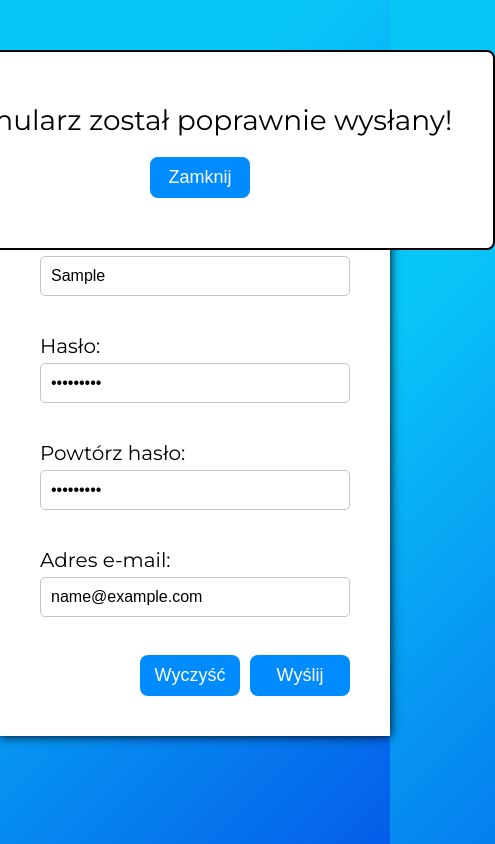
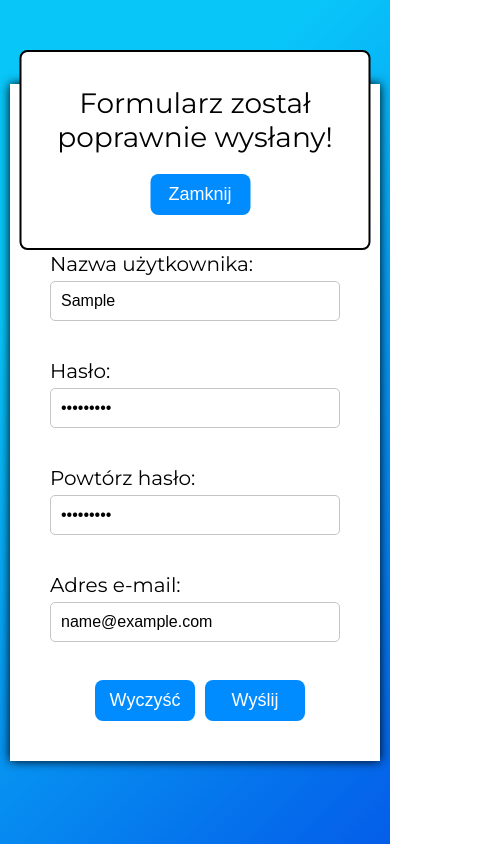
Before and after one commit to MagicianPL/WalidatorRejestracji, a plain HTML site: page index.html in a window 390 px wide. Both pictures are taken after typing "Sample", "Sample123", "Sample123", "name@example.com" into the empty fields and a click on the button "Wyślij". Shown: the whole page, 495 px wide, since content can reach past the window. Drawn offline with Linux system fonts and the light colour scheme.

Commit message:
Add files via upload
media queries

```diff
--- a/style.css
+++ b/style.css
@@ -2,6 +2,10 @@
     box-sizing: border-box;
     margin: 0;
     padding: 0;
+}
+
+html {
+	font-size: 62.5%;
 }
 
 body {
@@ -14,23 +18,24 @@ body {
 }
 
 .wrapper {
-    width: 440px;
+    max-width: 44rem;
+	margin: 1rem;
     background-color: #fff;
     box-shadow: 0 0 10px #000;
 }
 
 form {
-    padding: 40px;
-    font-size: 20px;
+    padding: 4rem;
+    font-size: 2rem;
 }
 
 h1 {
     text-align: center;
-    margin-bottom: 30px;
+    margin-bottom: 3rem;
 }
 
 .form-box {
-    margin-bottom: 15px;
+    margin-bottom: 1.5rem;
 }
 
 .form-box label {
@@ -40,8 +45,8 @@ h1 {
 
 .form-box input {
     width: 100%;
-    padding: 10px;
-    font-size: 16px;
+    padding: 1rem;
+    font-size: 1.6rem;
     border: 1px solid rgb(197, 197, 197);
     border-radius: 5px;
 }
@@ -54,7 +59,7 @@ h1 {
 .form-box .error-text {
     visibility: hidden;
     margin: 5px 0 0 10px;
-    font-size: 14px;
+    font-size: 1.4rem;
     color: rgb(0, 137, 250);
 }
 
@@ -73,8 +78,8 @@ h1 {
     display: block;
     padding: 10px 0;
     margin-left: 10px;
-    width: 100px;
-    font-size: 18px;
+    width: 10rem;
+    font-size: 1.8rem;
     background-color: rgb(0, 140, 255);
     color: #fff;
     border: none;
@@ -95,11 +100,11 @@ h1 {
     align-items: center;
     flex-direction: column;
     position: absolute;
-    top: -300px;
+    top: -30rem;
     left: 50%;
     transform: translate(-50%, -50%);
-    width: 600px;
-    height: 200px;
+    width: 60rem;
+    height: 20rem;
     background-color: rgb(255, 255, 255);
     border-radius: 8px;
     border: 2px solid black;
@@ -107,13 +112,37 @@ h1 {
 }
 
 .popup p {
-    font-size: 28px;
+    font-size: 2.8rem;
 }
 
 .popup button {
-    margin-top: 20px;
+    margin-top: 2rem;
 }
 
 .show-popup {
-    top: 150px;
+    top: 15rem;
 }
+
+@media (max-width: 500px) {
+	.control-buttons {
+		justify-content: center;
+	}
+
+	.popup {
+		width: 90%;
+	}
+
+	.popup p {
+		text-align: center;
+	}
+}
+
+@media (max-width: 650px) {
+	.popup {
+		width: 90%;
+	}
+
+	.popup p {
+		text-align: center;
+	}
+}
```
